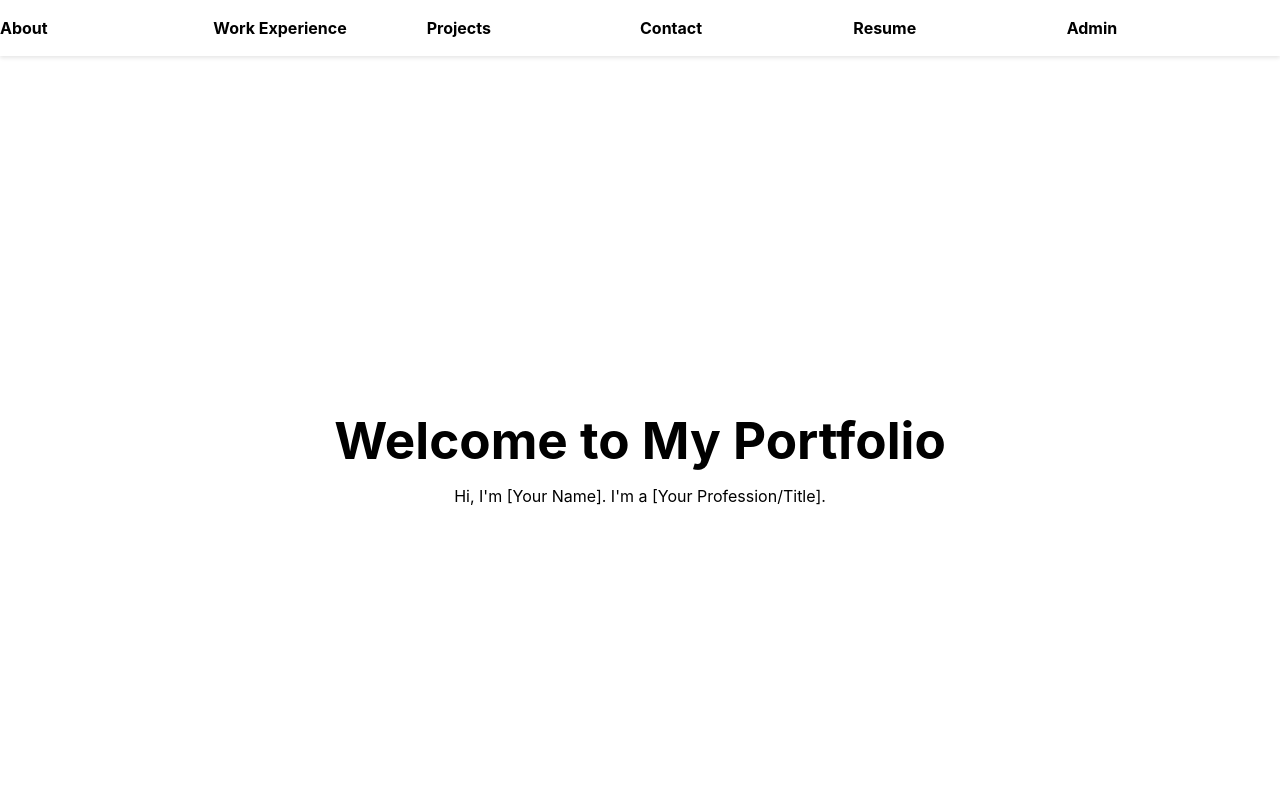
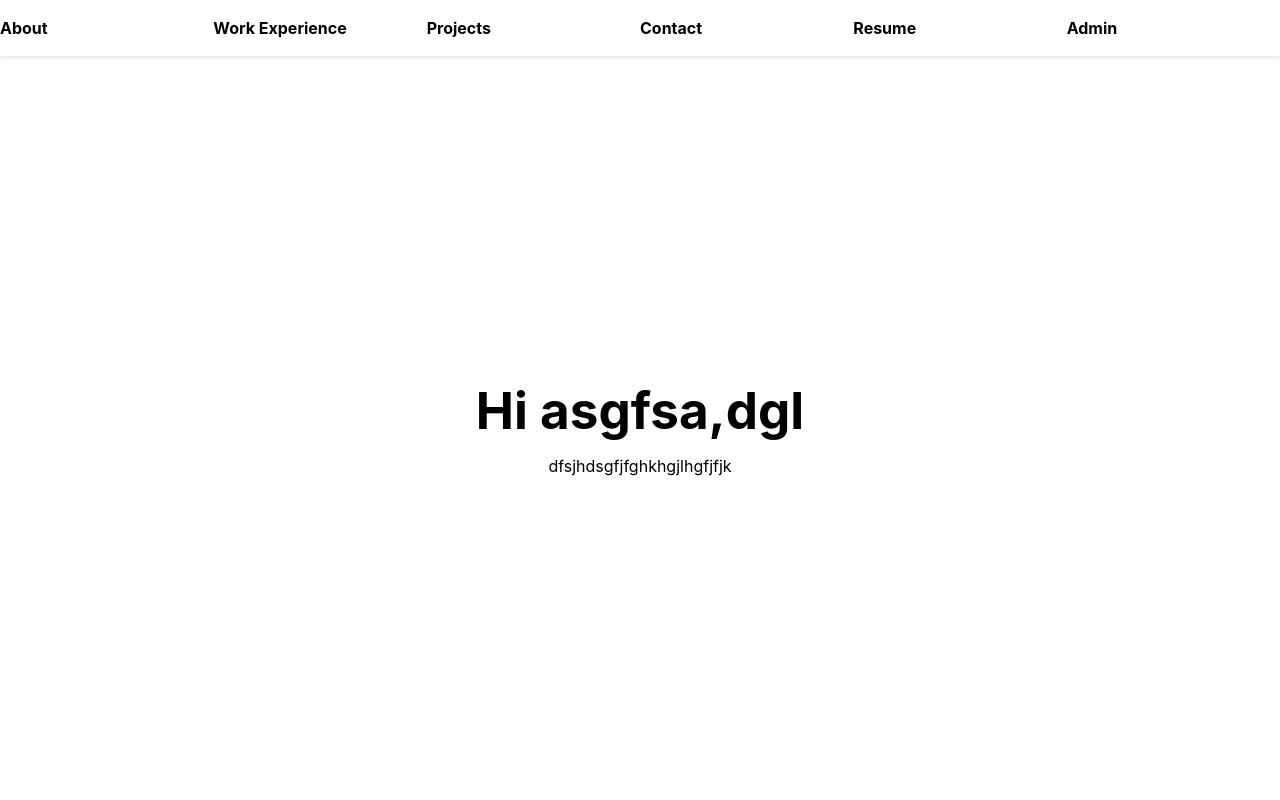
Before and after one commit to skadri342/react-app-portfolio, a React (Vite) app: page / in a window 1280 px wide. Shown: the top 800 px of the page. Built offline with nearby package versions, Linux system fonts and the light colour scheme; no server answers.

Commit message:
Found root cause of content getting pushed. Finally resolved (hopefully).

```diff
--- a/src/css/App.css
+++ b/src/css/App.css
@@ -23,6 +23,9 @@ body {
 
 main {
   padding: 0 150px;
+  overflow-y: auto;
+  height: calc(100vh - 60px);
+  /* Adjust based on your header height */
 }
 
 .app {
@@ -97,7 +100,6 @@ h2 {
 /* Welcome Section Styles */
 .welcome-section {
   text-align: center;
-  margin-top: 415vh;
 }
 
 /* About Section Styles */
--- a/src/pages/App.jsx
+++ b/src/pages/App.jsx
@@ -72,8 +72,8 @@ function App() {
 
       <main>
         <section id="welcome" className="welcome-section">
-          <h1>Welcome to My Portfolio</h1>
-          <p>Hi, I'm [Your Name]. I'm a [Your Profession/Title].</p>
+          <h1>Hi asgfsa,dgl</h1>
+          <p>dfsjhdsgfjfghkhgjlhgfjfjk</p>
         </section>
 
         <section id="about" className="about-section">
```
